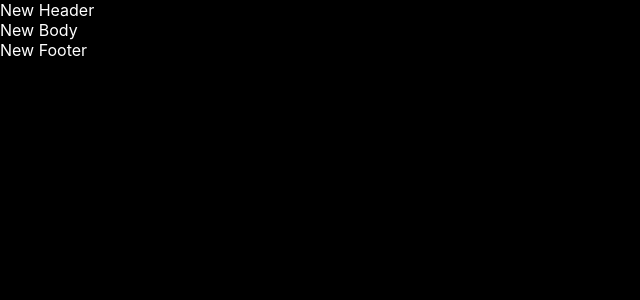
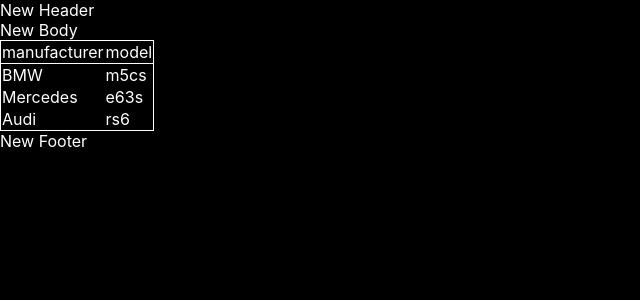
Before and after one commit to alexBasrike/micro-tasks, a React (Create React App) app: page / in a window 1280 px wide. Shown: the top 300 px of the page, without its empty margins (0-640 px from the left). Built offline with nearby package versions, Linux system fonts and the light colour scheme.

Commit message:
worked with array and map

```diff
--- a/src/App.css
+++ b/src/App.css
@@ -2,3 +2,12 @@ body {
   background-color: #000;
   color: #fff;
 }
+
+table {
+  border: 1px solid #fff;
+  border-collapse: collapse;
+}
+
+table thead tr td {
+  border-bottom: 1px solid #fff;
+}
--- a/src/site/Body.tsx
+++ b/src/site/Body.tsx
@@ -1,4 +1,5 @@
 import React from 'react';
+import {Cars, topCars} from "./Cars";
 
 type BodyPropsType = {
     titleForBody: string
@@ -8,6 +9,7 @@ export const Body = (props: BodyPropsType) => {
     return (
         <main>
             {props.titleForBody}
+            <Cars topCars={topCars}/>
         </main>
     );
 };
--- /dev/null
+++ b/src/site/Cars.tsx
@@ -0,0 +1,41 @@
+import React from 'react';
+
+export const topCars = [
+    {manufacturer: 'BMW', model: 'm5cs'},
+    {manufacturer: 'Mercedes', model: 'e63s'},
+    {manufacturer: 'Audi', model: 'rs6'}
+]
+
+type TopCarsPropsType = {
+    topCars: CarsPropsType[]
+}
+
+type CarsPropsType = {
+    manufacturer: string,
+    model: string
+}
+
+export const Cars = (props: TopCarsPropsType) => {
+    return (
+        <div>
+            <table>
+                <thead>
+                <tr>
+                    <td>manufacturer</td>
+                    <td>model</td>
+                </tr>
+                </thead>
+                <tbody>
+                {props.topCars.map((el, index) => {
+                    return (
+                        <tr>
+                            <td>{el.manufacturer}</td>
+                            <td>{el.model}</td>
+                        </tr>
+                    )
+                })}
+                </tbody>
+            </table>
+        </div>
+    );
+};
```
